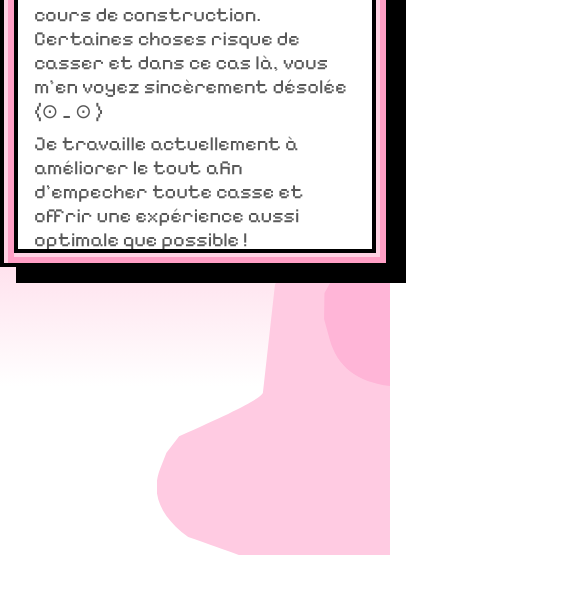
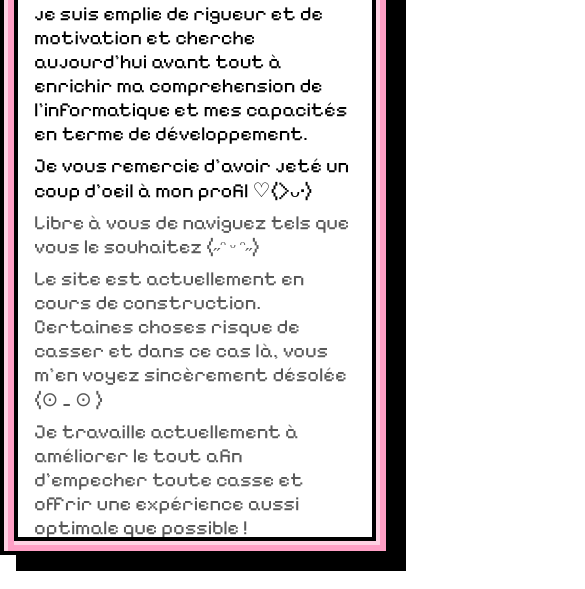
Before and after one commit to Sekaivi/portfolio, a plain HTML site: page index.html in a window 390 px wide. Shown: the part 289-878 px from the top of the page, 585 px wide, since content can reach past the window. Before the commit the page ends 844 px from the top, so only its background shows below. Drawn offline with Linux system fonts and the light colour scheme.

Commit message:
Add files via upload

```diff
--- a/css/style.css
+++ b/css/style.css
@@ -787,6 +787,10 @@
 
 @media (max-width: 768px) {
 
+    #pc{
+        aspect-ratio: auto;
+    }
+
 
     #background {
         align-items: flex-end;
```
